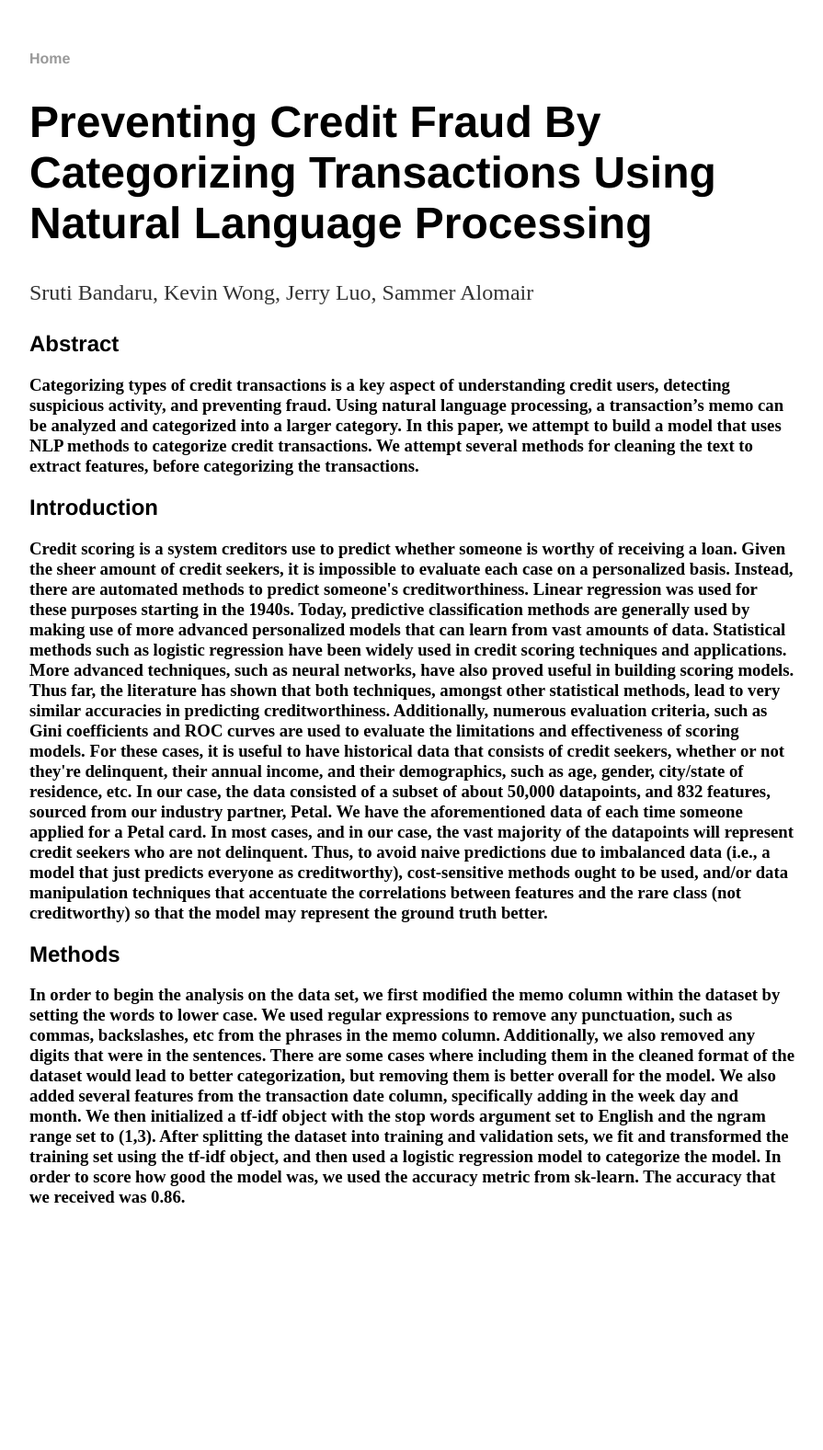
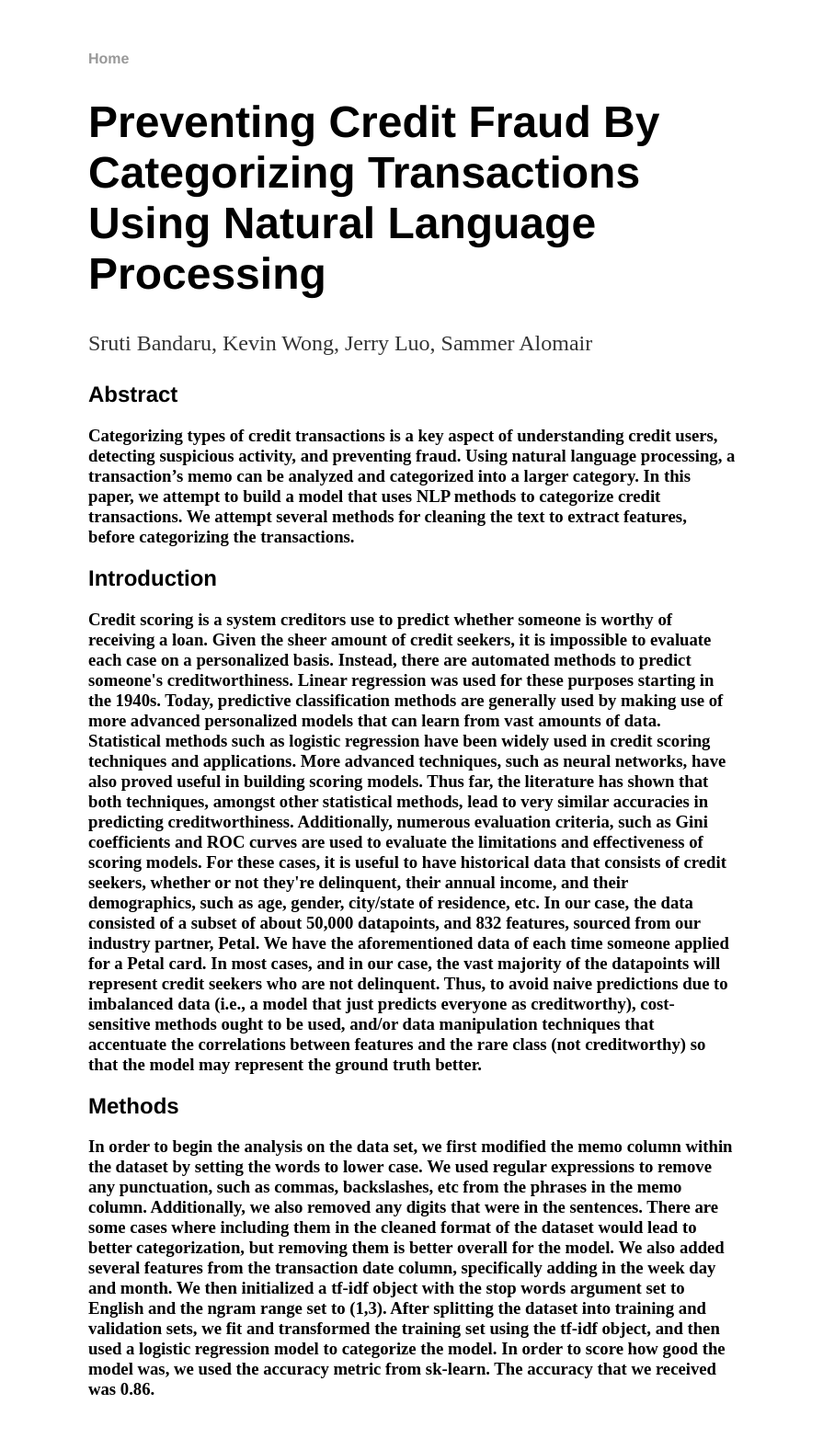
Before and after one commit to kkw002/kkw002.github.io, a Jekyll site: the page built from index.html, in a window 1280 px wide. Shown: the whole page at 92% size, without its empty margins (192-1087 px from the left). Built offline with Jekyll 4.4.1, drawn with Linux system fonts in a browser that asks for light colours; before the commit the page ends 1368 px from its top, so only the background shows below that.

Commit message:
Update main.css

```diff
--- a/css/main.css
+++ b/css/main.css
@@ -1,6 +1,6 @@
 body {
     margin: 55px auto;
-    width: 65%;
+    width: 55%;
 }
 nav ul, footer ul {
     font-family:'Helvetica', 'Arial', 'Sans-Serif';
```
